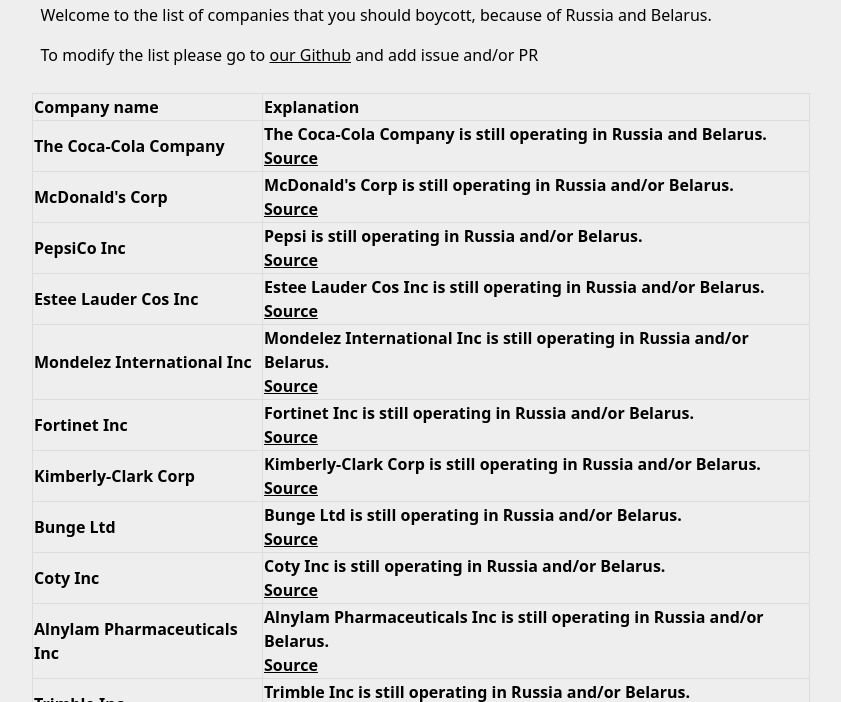
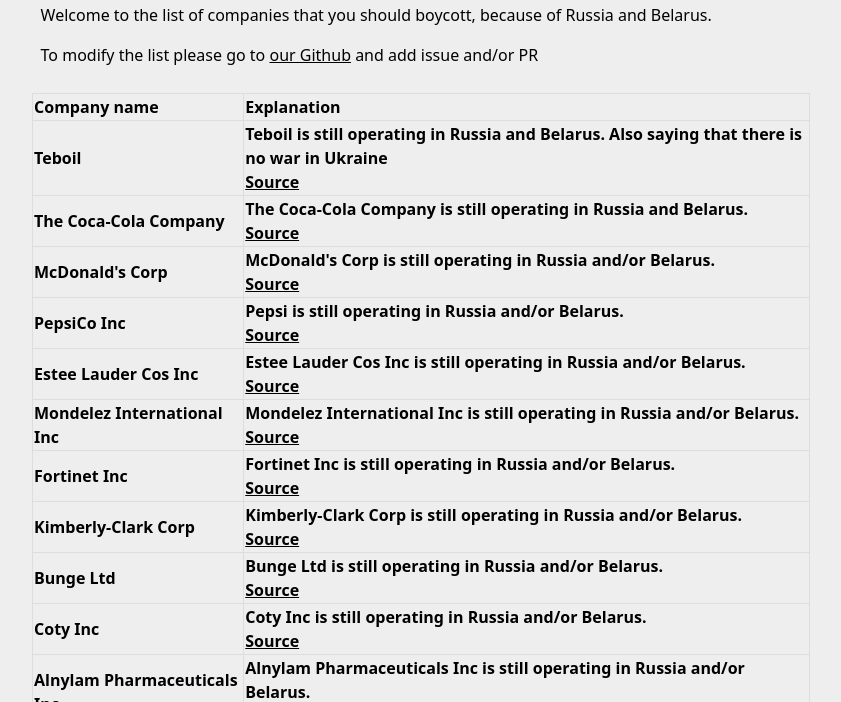
Before and after one commit to BoycottRussia/boycottrussia, a plain HTML site: page index.html in a window 1280 px wide. Shown: the part 88-790 px from the top of the page, without its empty margins (219-1060 px from the left). Drawn offline with Linux system fonts and the light colour scheme.

```diff
--- a/index.html
+++ b/index.html
@@ -30,6 +30,15 @@
             </tr>
             </thead>
           <tbody>
+          <tr>
+              <th>
+                  Teboil
+              </th>
+              <th>
+                  Teboil is still operating in Russia and Belarus. Also saying that there is no war in Ukraine <br />
+                  <a href="https://www.is.fi/autot/art-2000008667168.html">Source</a>
+              </th>
+          </tr>
           <tr>
             <th>
                 The Coca-Cola Company
```
